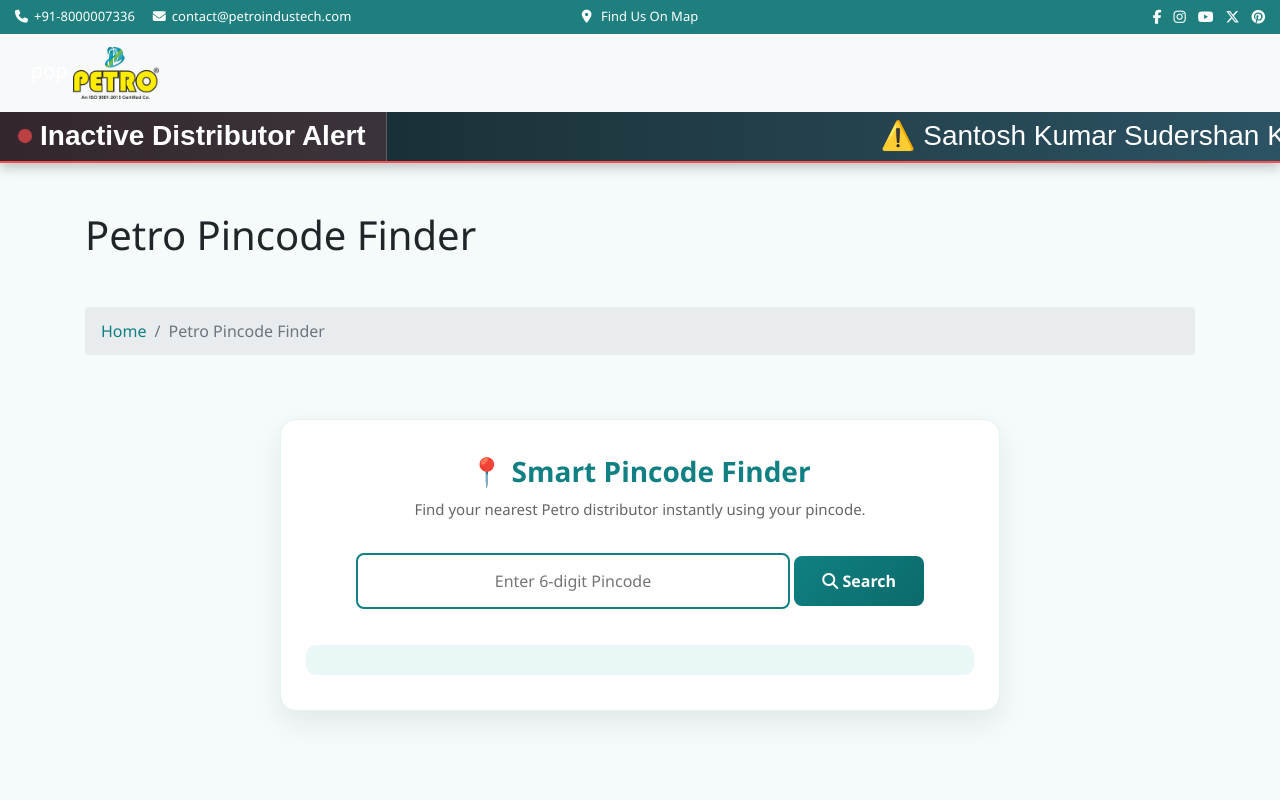
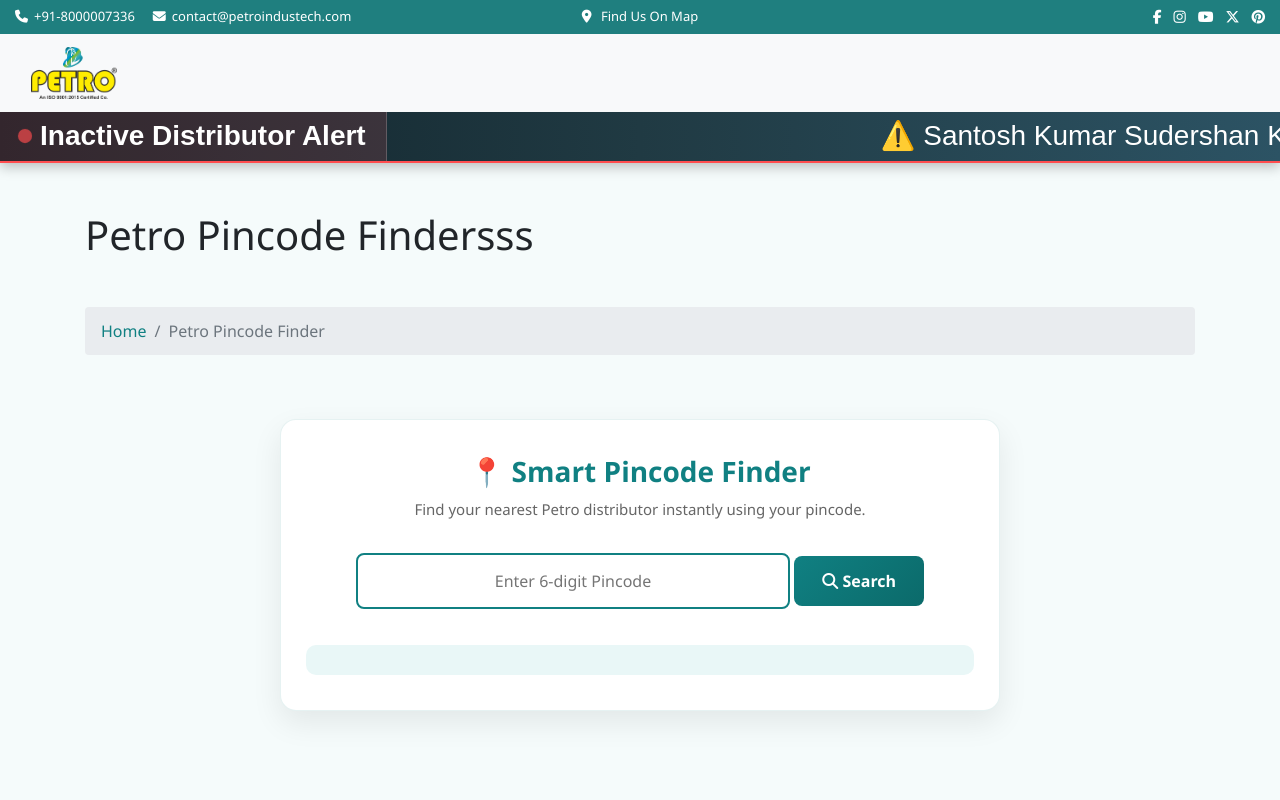
Before and after one commit to MonuSoni01/petropincodefinder, a plain HTML site: page index.html in a window 1280 px wide. Shown: the top 800 px of the page. Drawn offline with nearby package versions, Linux system fonts and the light colour scheme.

Commit message:
testinhg

```diff
--- a/index.html
+++ b/index.html
@@ -72,7 +72,7 @@
         <div class="container" style="max-width: 1280px">
             <div class="navbar-brand d-flex align-items-center">
 
-                <a href="#">pop
+                <a href="#">
                     <img src="images/logo.webp" alt="logo" class="img-fluid">
                 </a>
 
@@ -106,7 +106,7 @@
     <!-- Breadcrumbs Section -->
     <div class="full-title">
         <div class="container">
-            <h1 class="mt-5 mb-5">Petro Pincode Finder</h1>
+            <h1 class="mt-5 mb-5">Petro Pincode Findersss</h1>
             <div class="breadcrumb-main">
                 <ol class="breadcrumb">
                     <li class="breadcrumb-item">
```
